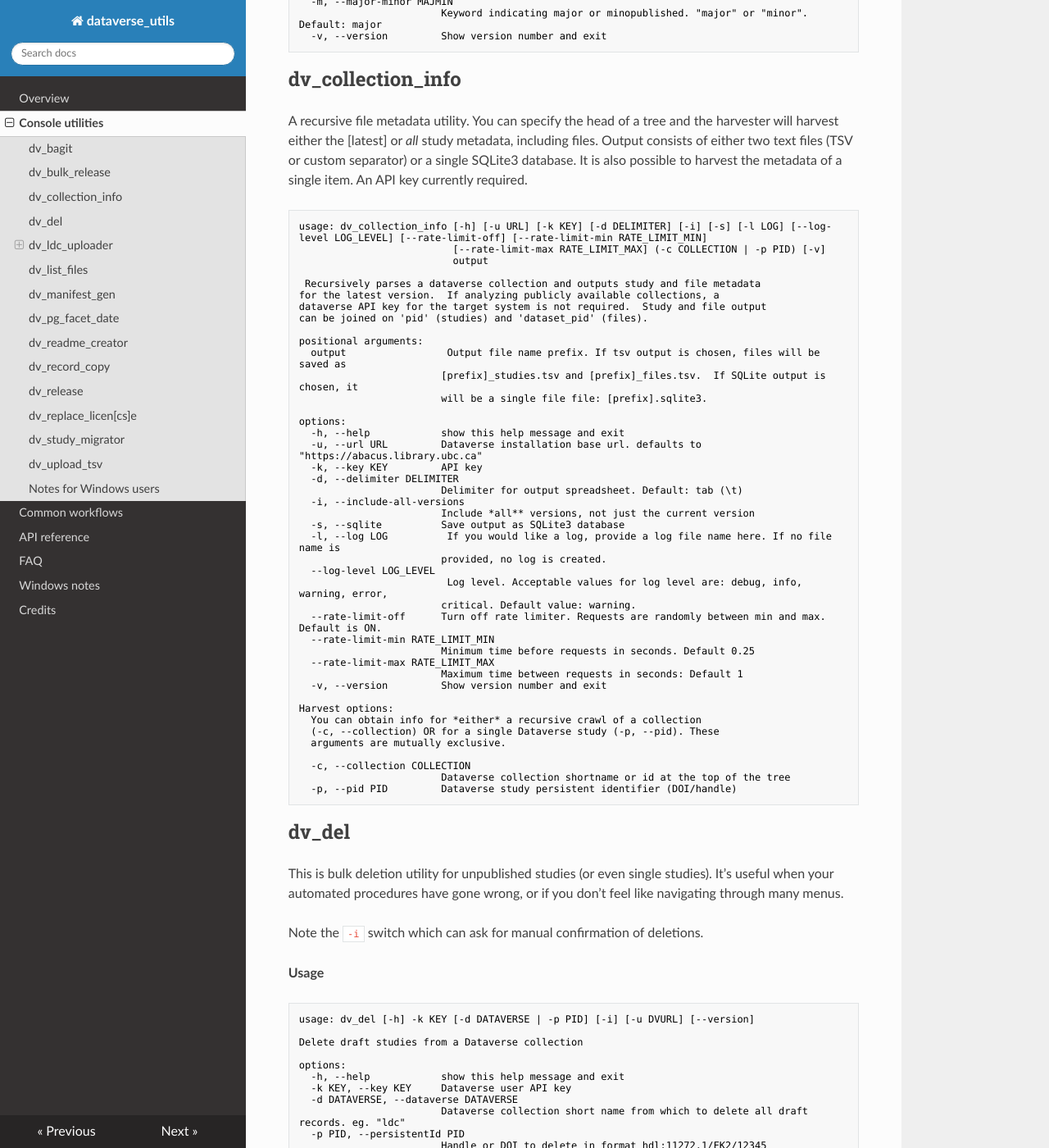
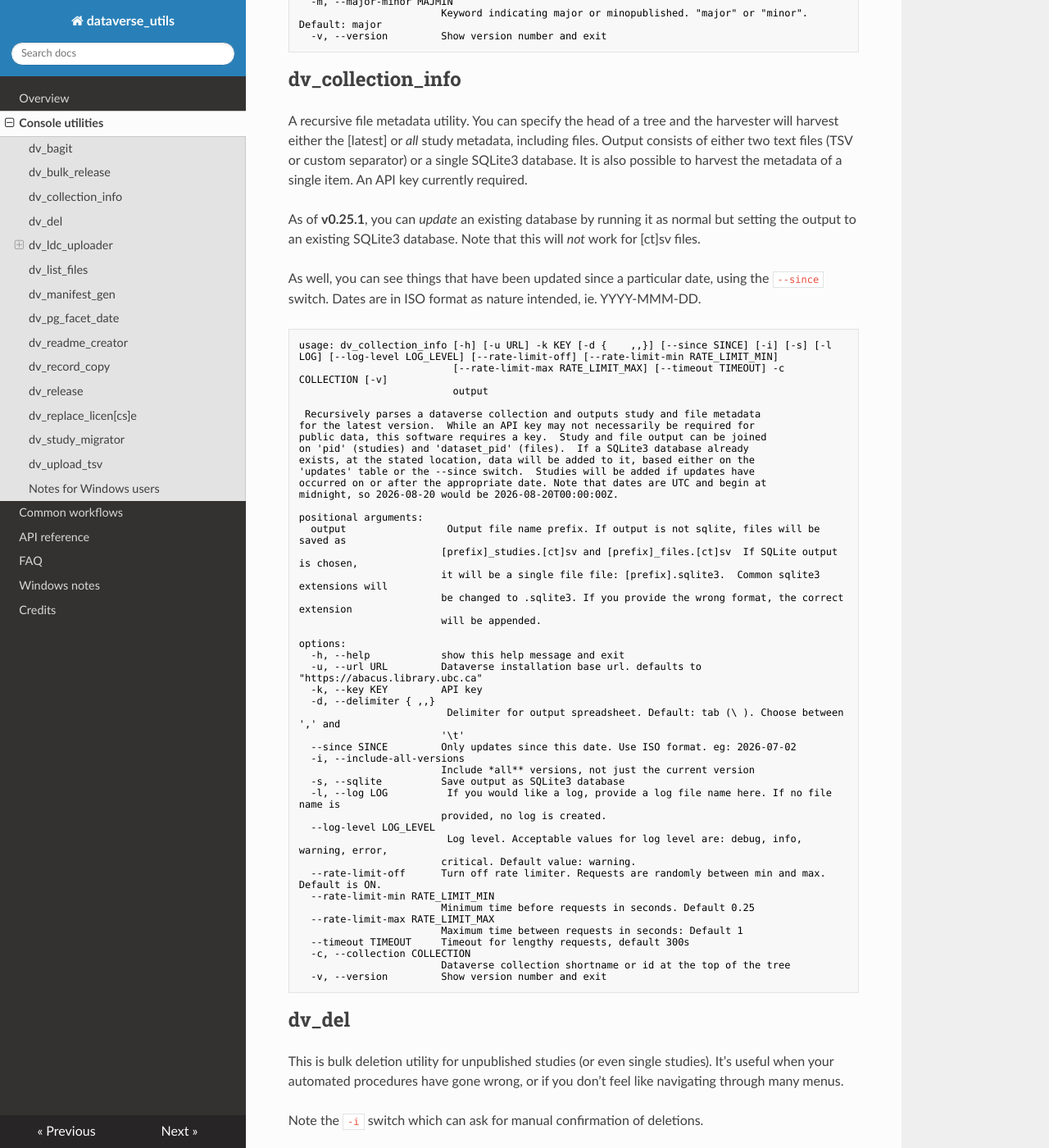
Before and after one commit to ubc-library-rc/dataverse_utils, an MkDocs documentation site: the page built from docs/scripts.md, in a window 1280 px wide and 1400 px high, scrolled down 3175 px. Shown: the whole window at 82% size. Built offline with MkDocs 1.6.1, drawn with Linux system fonts in a browser that asks for light colours; nearby versions of some CDN libraries.

Commit message:
Documentation update

````diff
--- a/docs/scripts.md
+++ b/docs/scripts.md
@@ -158,27 +158,39 @@ options:
 
 A recursive file metadata utility. You can specify the head of a tree and the harvester will harvest either the \[latest\] or *all* study metadata, including files. Output consists of either two text files (TSV or custom separator) or a single SQLite3 database. It is also possible to harvest the metadata of a single item. An API key currently required.
 
+As of **v0.25.1**, you can _update_ an existing database by running it as normal but setting the output to an existing SQLite3 database. Note that this will *not* work for [ct]sv files.
+
+As well, you can see things that have been updated since a particular date, using the `--since` switch. Dates are in ISO format as nature intended, ie. YYYY-MMM-DD.
+
 ```nohighlight
-usage: dv_collection_info [-h] [-u URL] [-k KEY] [-d DELIMITER] [-i] [-s] [-l LOG] [--log-level LOG_LEVEL] [--rate-limit-off] [--rate-limit-min RATE_LIMIT_MIN]
-                          [--rate-limit-max RATE_LIMIT_MAX] (-c COLLECTION | -p PID) [-v]
+usage: dv_collection_info [-h] [-u URL] -k KEY [-d {	,,}] [--since SINCE] [-i] [-s] [-l LOG] [--log-level LOG_LEVEL] [--rate-limit-off] [--rate-limit-min RATE_LIMIT_MIN]
+                          [--rate-limit-max RATE_LIMIT_MAX] [--timeout TIMEOUT] -c COLLECTION [-v]
                           output
 
  Recursively parses a dataverse collection and outputs study and file metadata
-for the latest version.  If analyzing publicly available collections, a
-dataverse API key for the target system is not required.  Study and file output
-can be joined on 'pid' (studies) and 'dataset_pid' (files).
+for the latest version.  While an API key may not necessarily be required for
+public data, this software requires a key.  Study and file output can be joined
+on 'pid' (studies) and 'dataset_pid' (files).  If a SQLite3 database already
+exists, at the stated location, data will be added to it, based either on the
+'updates' table or the --since switch.  Studies will be added if updates have
+occurred on or after the appropriate date. Note that dates are UTC and begin at
+midnight, so 2026-08-20 would be 2026-08-20T00:00:00Z.
 
 positional arguments:
-  output                 Output file name prefix. If tsv output is chosen, files will be saved as
-                        [prefix]_studies.tsv and [prefix]_files.tsv.  If SQLite output is chosen, it
-                        will be a single file file: [prefix].sqlite3.
+  output                 Output file name prefix. If output is not sqlite, files will be saved as
+                        [prefix]_studies.[ct]sv and [prefix]_files.[ct]sv  If SQLite output is chosen,
+                        it will be a single file file: [prefix].sqlite3.  Common sqlite3 extensions will
+                        be changed to .sqlite3. If you provide the wrong format, the correct extension
+                        will be appended.
 
 options:
   -h, --help            show this help message and exit
   -u, --url URL         Dataverse installation base url. defaults to "https://abacus.library.ubc.ca"
   -k, --key KEY         API key
-  -d, --delimiter DELIMITER
-                        Delimiter for output spreadsheet. Default: tab (\t)
+  -d, --delimiter {	,,}
+                         Delimiter for output spreadsheet. Default: tab (\ ). Choose between ',' and
+                        '\t'
+  --since SINCE         Only updates since this date. Use ISO format. eg: 2026-07-02
   -i, --include-all-versions
                         Include *all** versions, not just the current version
   -s, --sqlite          Save output as SQLite3 database
@@ -192,16 +204,10 @@ options:
                         Minimum time before requests in seconds. Default 0.25
   --rate-limit-max RATE_LIMIT_MAX
                         Maximum time between requests in seconds: Default 1
-  -v, --version         Show version number and exit
-
-Harvest options:
-  You can obtain info for *either* a recursive crawl of a collection
-  (-c, --collection) OR for a single Dataverse study (-p, --pid). These
-  arguments are mutually exclusive.
-
+  --timeout TIMEOUT     Timeout for lengthy requests, default 300s
   -c, --collection COLLECTION
                         Dataverse collection shortname or id at the top of the tree
-  -p, --pid PID         Dataverse study persistent identifier (DOI/handle)
+  -v, --version         Show version number and exit
 ```
 
 ## dv_del
````
